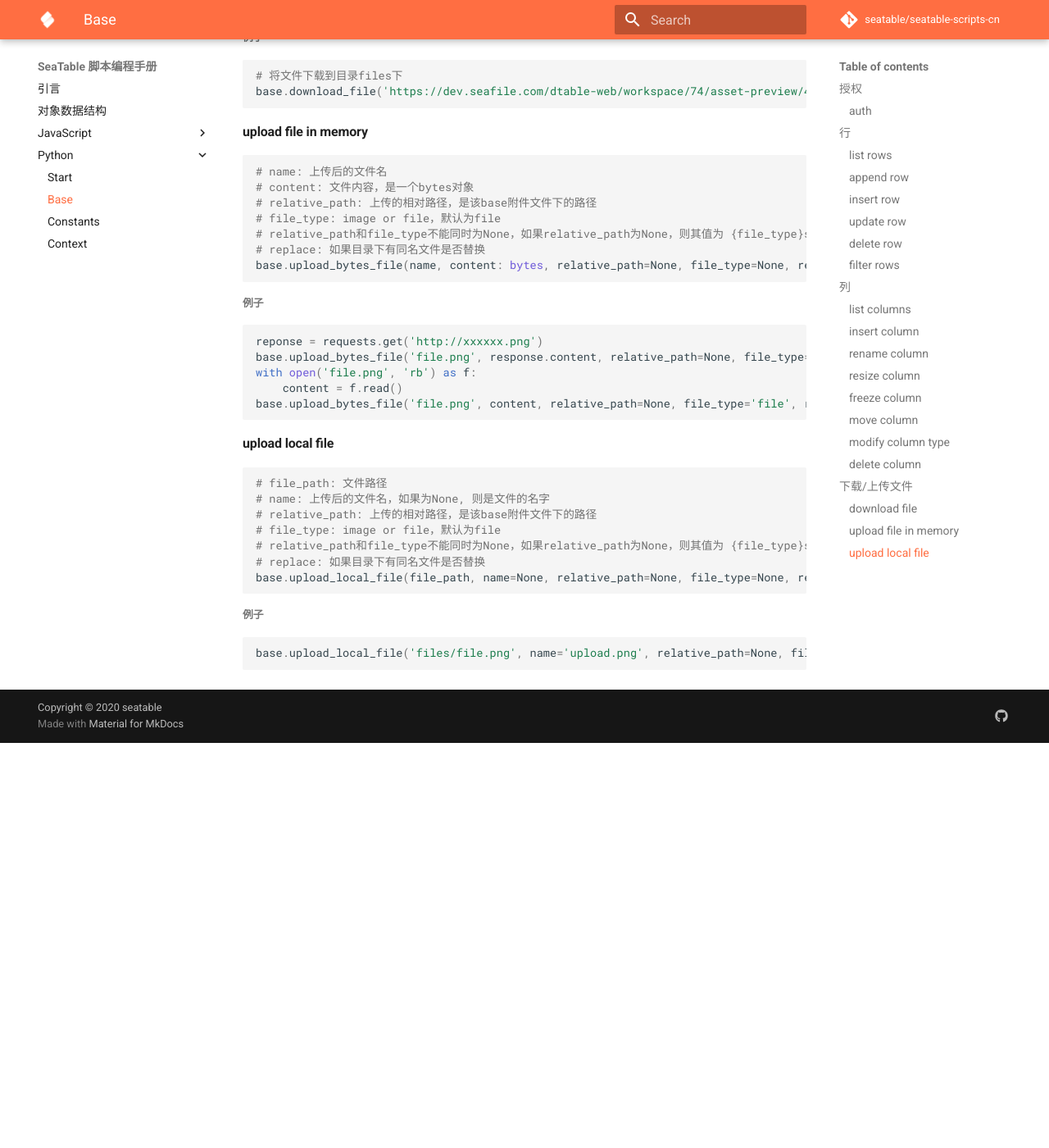
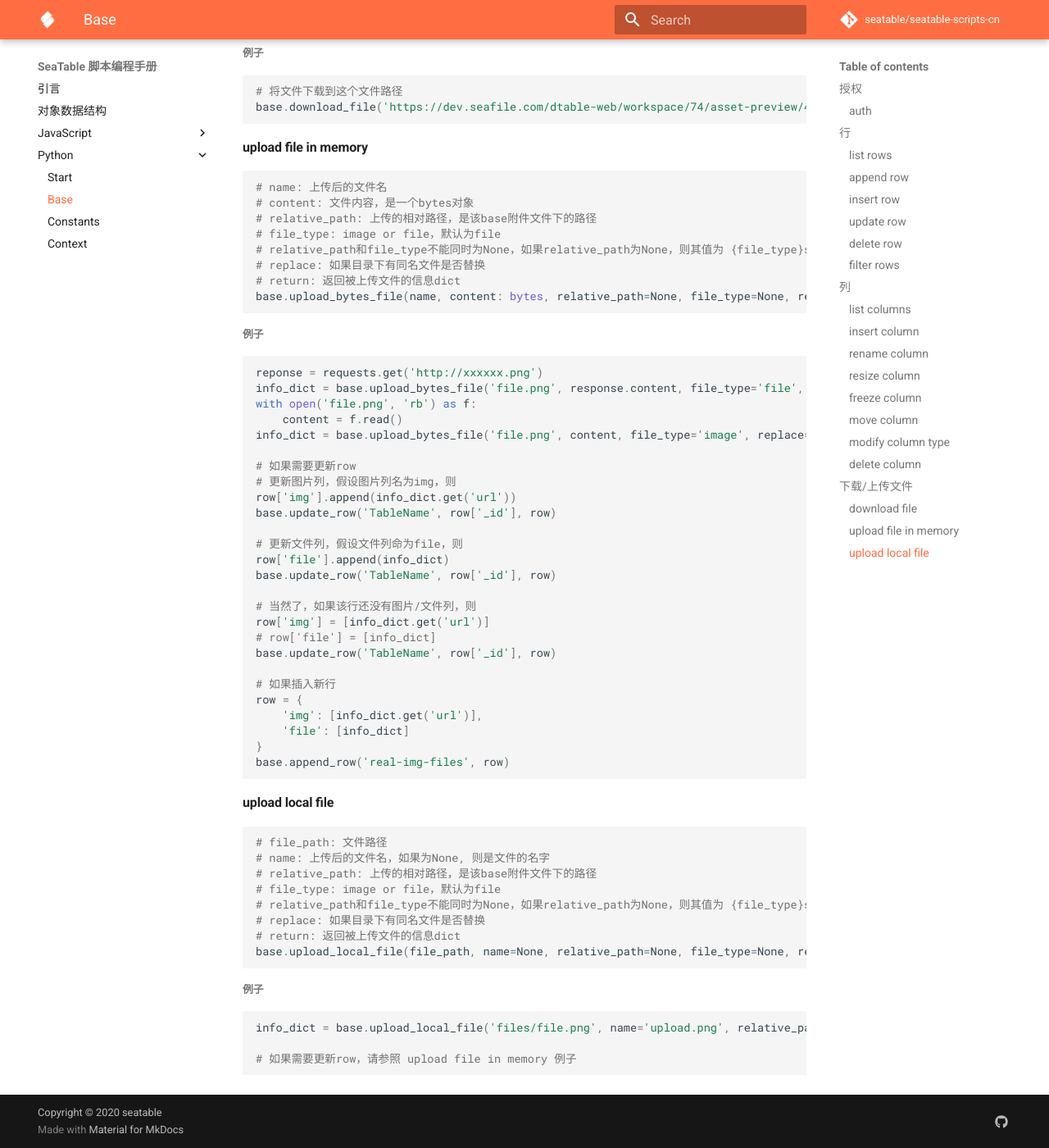
Before and after one commit to seatable/seatable-scripts-cn, an MkDocs documentation site: the page built from manual/python/base.md, in a window 1280 px wide and 1400 px high, scrolled down 4971 px. Shown: the whole window at 82% size. Built offline with MkDocs 1.6.1 and Material for MkDocs 9.7.7, drawn with Linux system fonts in a browser that asks for light colours; comment, search, counter and statistics services are not loaded; before the commit the page ends 5877 px from its top, so only the background shows below that.

Commit message:
add update row example after upload-file

````diff
--- a/manual/python/base.md
+++ b/manual/python/base.md
@@ -268,14 +268,15 @@ base.delete_column('Table1', 'bsKL')
 下载文件
 
 ```python
+# 文件保存到save_path这个文件路径
 base.download_file(file_url, save_path)
 ```
 
 ##### 例子
 
 ```python
-# 将文件下载到目录files下
-base.download_file('https://dev.seafile.com/dtable-web/workspace/74/asset-preview/41cd05da-b29a-4428-bc31-bd66f4600817/files/2020-10/screen%20(3).png', 'files')
+# 将文件下载到这个文件路径
+base.download_file('https://dev.seafile.com/dtable-web/workspace/74/asset-preview/41cd05da-b29a-4428-bc31-bd66f4600817/files/2020-10/screen%20(3).png', 'files/screen.png')
 ```
 
 #### upload file in memory
@@ -287,6 +288,7 @@ base.download_file('https://dev.seafile.com/dtable-web/workspace/74/asset-previe
 # file_type: image or file，默认为file
 # relative_path和file_type不能同时为None，如果relative_path为None，则其值为 {file_type}s/{today-month} 如 files/2020-09
 # replace: 如果目录下有同名文件是否替换
+# return: 返回被上传文件的信息dict
 base.upload_bytes_file(name, content: bytes, relative_path=None, file_type=None, replace=False)
 ```
 
@@ -294,10 +296,31 @@ base.upload_bytes_file(name, content: bytes, relative_path=None, file_type=None,
 
 ```python
 reponse = requests.get('http://xxxxxx.png')
-base.upload_bytes_file('file.png', response.content, relative_path=None, file_type='file', replace=False)
+info_dict = base.upload_bytes_file('file.png', response.content, file_type='file', replace=False)
 with open('file.png', 'rb') as f:
     content = f.read()
-base.upload_bytes_file('file.png', content, relative_path=None, file_type='file', replace=False)
+info_dict = base.upload_bytes_file('file.png', content, file_type='image', replace=False)
+
+# 如果需要更新row
+# 更新图片列，假设图片列名为img，则
+row['img'].append(info_dict.get('url'))
+base.update_row('TableName', row['_id'], row)
+
+# 更新文件列，假设文件列命为file，则
+row['file'].append(info_dict)
+base.update_row('TableName', row['_id'], row)
+
+# 当然了，如果该行还没有图片/文件列，则
+row['img'] = [info_dict.get('url')]
+# row['file'] = [info_dict]
+base.update_row('TableName', row['_id'], row)
+
+# 如果插入新行
+row = {
+    'img': [info_dict.get('url')],
+    'file': [info_dict]
+}
+base.append_row('real-img-files', row)
 ```
 
 #### upload local file
@@ -309,11 +332,14 @@ base.upload_bytes_file('file.png', content, relative_path=None, file_type='file'
 # file_type: image or file，默认为file
 # relative_path和file_type不能同时为None，如果relative_path为None，则其值为 {file_type}s/{today-month} 如 files/2020-09
 # replace: 如果目录下有同名文件是否替换
+# return: 返回被上传文件的信息dict
 base.upload_local_file(file_path, name=None, relative_path=None, file_type=None, replace=False)
 ```
 
 ##### 例子
 
 ```python
-base.upload_local_file('files/file.png', name='upload.png', relative_path=None, file_type='image', replace=True)
+info_dict = base.upload_local_file('files/file.png', name='upload.png', relative_path=None, file_type='image', replace=True)
+
+# 如果需要更新row，请参照 upload file in memory 例子
 ```
````
